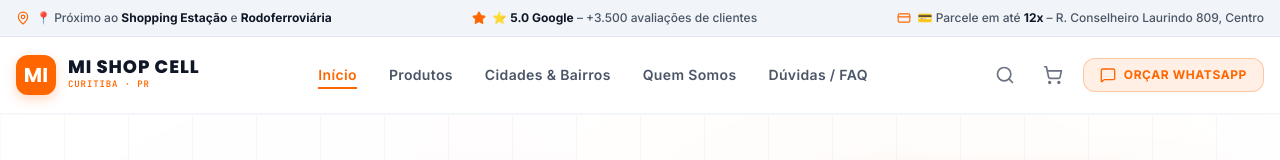
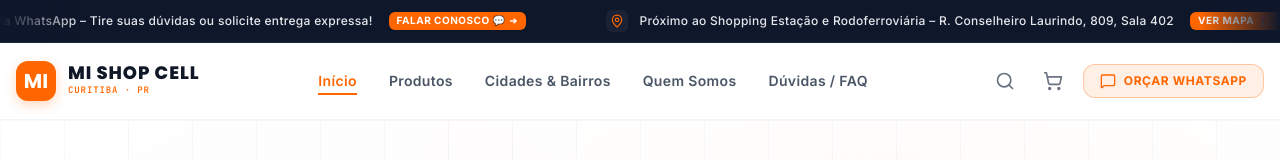
Before and after one commit to supremapix/Loja-Shopcell, a React (Vite) app: page / in a window 1280 px wide. Shown: the top 160 px of the page. Built offline with nearby package versions, Linux system fonts and the light colour scheme.

Commit message:
feat(navbar): add animated marquee to topbar
Implement a scrolling marquee animation to showcase store highlights and contact information, improving visibility of key store details.

```diff
--- a/src/components/Navbar.tsx
+++ b/src/components/Navbar.tsx
@@ -46,22 +46,71 @@ export default function Navbar({
     { id: 'faq', label: 'Dúvidas / FAQ', seniorLabel: '❓ Tirar Dúvidas Frequentes' },
   ];
 
+  const topbarItems = [
+    {
+      icon: <MapPin className="w-3.5 h-3.5 text-[#FF6600]" />,
+      text: "Próximo ao Shopping Estação e Rodoferroviária – R. Conselheiro Laurindo, 809, Sala 402",
+      actionText: "Ver Mapa 📍",
+      link: CONTACT_INFO.mapsLink
+    },
+    {
+      icon: <Star className="w-3.5 h-3.5 text-amber-400 fill-amber-400" />,
+      text: "Avaliação 5.0 Google – +3.500 clientes satisfeitos em Curitiba!",
+      actionText: "Avaliações ⭐",
+      link: CONTACT_INFO.mapsLink
+    },
+    {
+      icon: <CreditCard className="w-3.5 h-3.5 text-[#FF6600]" />,
+      text: "Facilidade de Pagamento: Parcele em até 12x no cartão diretamente na loja física!",
+      actionText: "Ver Parcelas 💳",
+      link: CONTACT_INFO.whatsappLink
+    },
+    {
+      icon: <MessageSquare className="w-3.5 h-3.5 text-emerald-400 fill-transparent" />,
+      text: "Atendimento Rápido via WhatsApp – Tire suas dúvidas ou solicite entrega expressa!",
+      actionText: "Falar Conosco 💬",
+      link: CONTACT_INFO.whatsappLink
+    }
+  ];
+
+  const duplicatedTopbarItems = [...topbarItems, ...topbarItems];
+
   return (
     <>
-      {/* Top Bar */}
-      <div id="topbar" className="w-full bg-slate-100 border-b border-slate-200 text-xs text-gray-600 py-2.5 px-4 z-50 relative overflow-hidden">
-        <div className="max-w-7xl mx-auto flex flex-col md:flex-row justify-between items-center gap-2 text-center md:text-left font-sans">
-          <div className="flex items-center gap-1.5 font-medium">
-            <MapPin className="w-3.5 h-3.5 text-[#FF6600]" />
-            <span>📍 Próximo ao <strong className="text-gray-900">Shopping Estação</strong> e <strong className="text-gray-900">Rodoferroviária</strong></span>
-          </div>
-          <div className="flex items-center gap-1.5 font-medium">
-            <Star className="w-3.5 h-3.5 text-[#FF6600] fill-[#FF6600]" />
-            <span>⭐ <strong className="text-gray-900">5.0 Google</strong> – +3.500 avaliações de clientes</span>
-          </div>
-          <div className="flex items-center gap-1.5 font-medium">
-            <CreditCard className="w-3.5 h-3.5 text-[#FF6600]" />
-            <span>💳 Parcele em até <strong className="text-gray-900">12x</strong> – R. Conselheiro Laurindo 809, Centro</span>
+      {/* Top Bar Ticker */}
+      <div
+        id="topbar"
+        className="w-full bg-slate-900 text-white border-b border-slate-800 py-2.5 relative overflow-hidden select-none z-50"
+      >
+        {/* Decorative gradient shadows at the edges */}
+        <div className="absolute left-0 top-0 bottom-0 w-8 sm:w-20 bg-gradient-to-r from-slate-900 to-transparent z-10 pointer-events-none" />
+        <div className="absolute right-0 top-0 bottom-0 w-8 sm:w-20 bg-gradient-to-l from-slate-900 to-transparent z-10 pointer-events-none" />
+
+        {/* Ticker Content Wrapper */}
+        <div className="flex w-max relative">
+          <div className="flex gap-12 sm:gap-20 animate-marquee-reverse hover:[animation-play-state:paused] transition-all duration-300">
+            {duplicatedTopbarItems.map((item, index) => (
+              <div
+                key={index}
+                className="flex items-center gap-2.5 sm:gap-3 flex-shrink-0 text-xs font-sans font-medium tracking-wide"
+              >
+                <div className="flex items-center justify-center p-1 bg-white/5 rounded-md">
+                  {item.icon}
+                </div>
+                <span className="text-gray-200">{item.text}</span>
+
+                <a
+                  href={item.link}
+                  target="_blank"
+                  rel="noreferrer"
+                  referrerPolicy="no-referrer"
+                  className="inline-flex items-center gap-1 bg-[#FF6600] hover:bg-[#D45500] text-white text-[10px] font-bold uppercase tracking-wider px-2 py-0.5 rounded-md transition-colors shadow-xs ml-1 cursor-pointer"
+                >
+                  <span>{item.actionText}</span>
+                  <span className="text-[9px]">➔</span>
+                </a>
+              </div>
+            ))}
           </div>
         </div>
       </div>
--- a/src/index.css
+++ b/src/index.css
@@ -16,6 +16,7 @@
   --animate-glow: glow 2s ease-in-out infinite;
   --animate-pulse-slow: pulse 3s cubic-bezier(0.4, 0, 0.6, 1) infinite;
   --animate-marquee: marquee 35s linear infinite;
+  --animate-marquee-reverse: marquee-reverse 35s linear infinite;
   --animate-gradient-shift: gradient-shift 8s ease infinite;
 }
 
@@ -31,6 +32,15 @@
   }
   100% {
     transform: translate3d(-50%, 0, 0);
+  }
+}
+
+@keyframes marquee-reverse {
+  0% {
+    transform: translate3d(-50%, 0, 0);
+  }
+  100% {
+    transform: translate3d(0, 0, 0);
   }
 }
 
```
